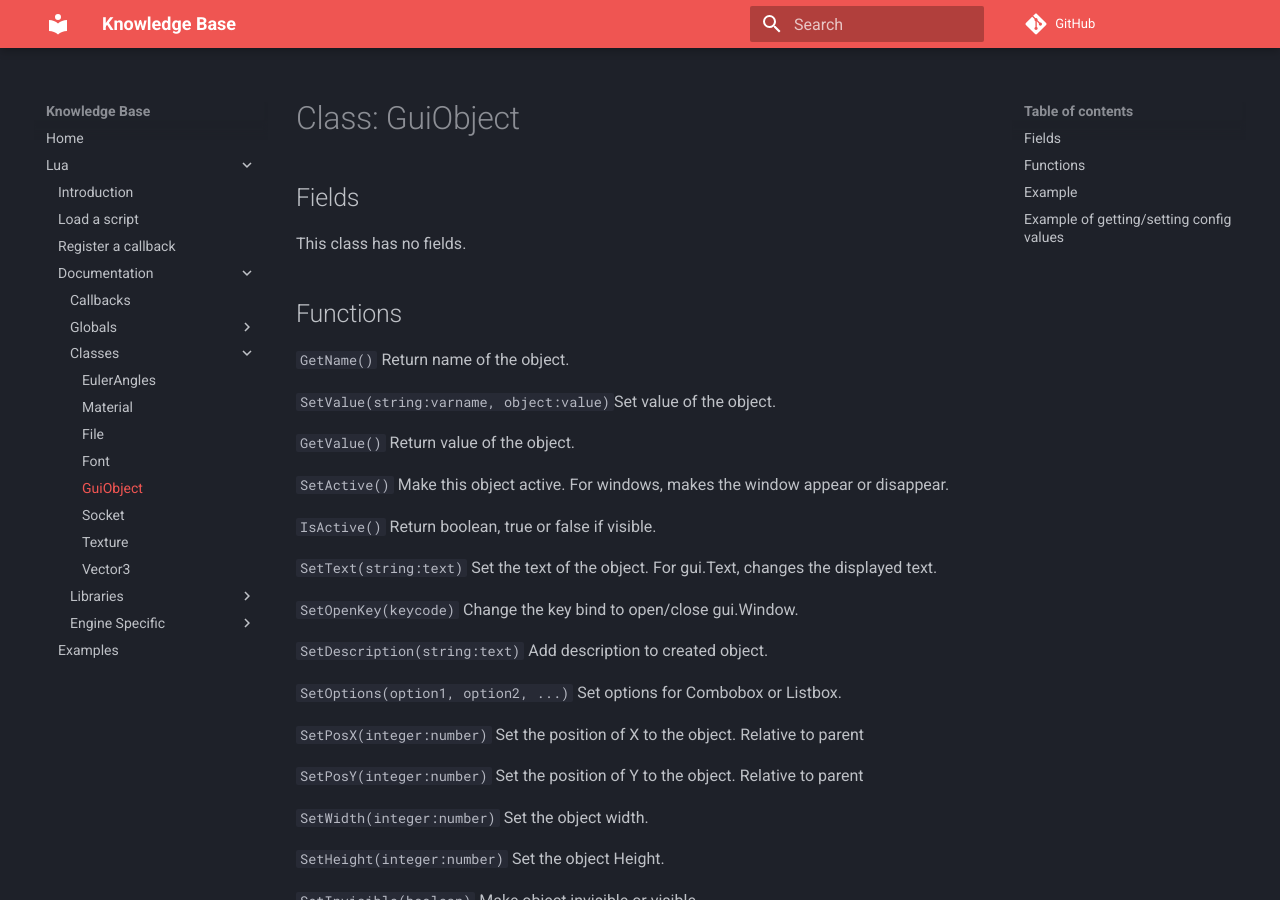
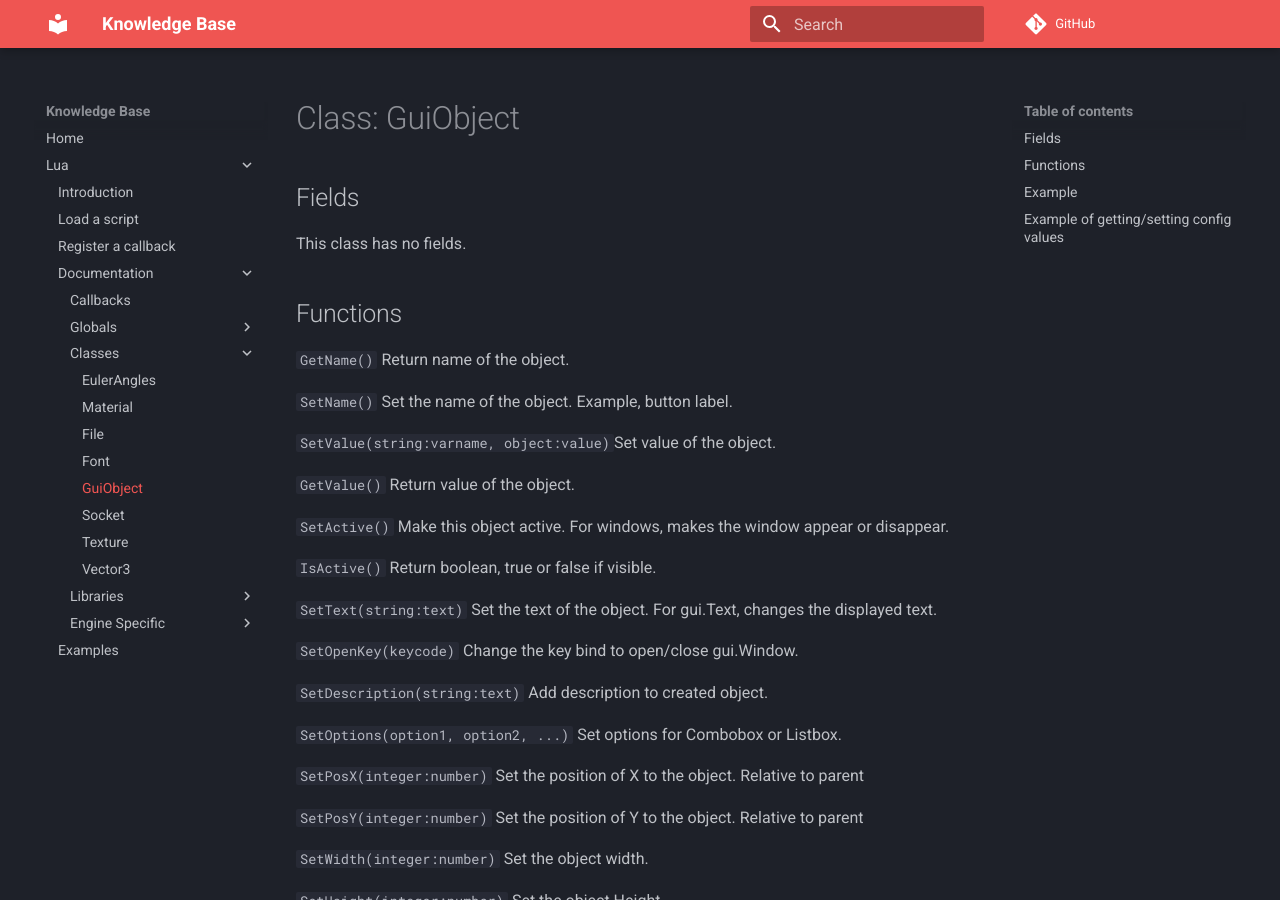
Before and after one commit to Ninaligo/aimware-web-kb, an MkDocs documentation site: the page built from private/lua/docs/class/guiobject.md, in a window 1280 px wide and 900 px high. Built offline with MkDocs 1.6.1 and Material for MkDocs 9.7.7, drawn with Linux system fonts in a browser that asks for light colours; comment, search, counter and statistics services are not loaded.

Commit message:
Update guiobject.md

````diff
--- a/private/lua/docs/class/guiobject.md
+++ b/private/lua/docs/class/guiobject.md
@@ -6,6 +6,8 @@ This class has no fields.
 ## Functions
 
 ```GetName()``` Return name of the object.
+
+```SetName()``` Set the name of the object. Example, button label.
 
 ```SetValue(string:varname, object:value)```Set value of the object.
 
````
